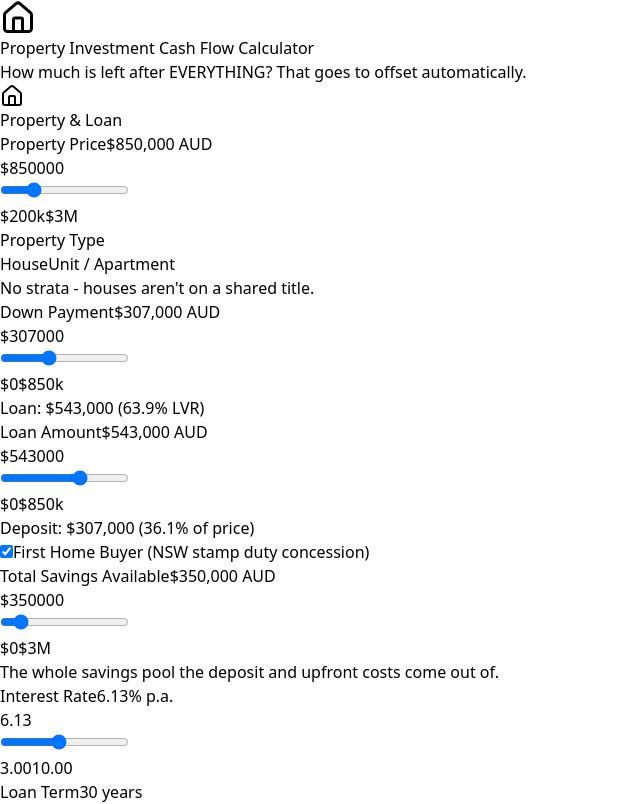
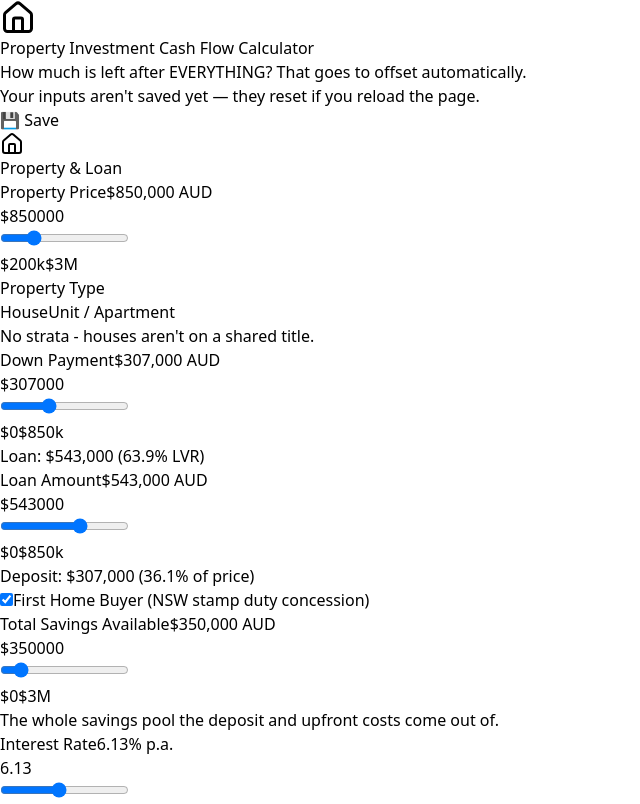
Before and after one commit to CModernel/property-calculator, a React (Vite) app: page / in a window 1280 px wide. Shown: the top 804 px of the page, without its empty margins (0-640 px from the left). Built offline with nearby package versions, Linux system fonts and the light colour scheme.

Commit message:
PCALC-20: Save scenarios to browser localStorage

```diff
--- a/src/App.jsx
+++ b/src/App.jsx
@@ -39,6 +39,7 @@ import { isMonthInRange } from './calculations/dateRange';
 import { getSteppedValue } from './calculations/steppedValue';
 import { useSteppedValue } from './hooks/useSteppedValue';
 import SteppedExpenseField from './components/SteppedExpenseField';
+import { loadScenario, saveScenario, clearScenario } from './persistence/scenarioStorage';
 import defaultConfig from '../config.default.json';
 
 // config.local.json is git-ignored and optional - import.meta.glob resolves to
@@ -46,7 +47,11 @@ import defaultConfig from '../config.default.json';
 // runtime fetch or fallback branching is needed for the common case.
 const localConfigModules = import.meta.glob('../config.local.json', { eager: true });
 const localConfig = Object.values(localConfigModules)[0]?.default ?? {};
-const config = { ...defaultConfig, ...localConfig };
+// A saved-in-browser scenario wins over both config files - it must replace
+// the defaults outright, not patch over them after the fact, or the page
+// would flash default values before the saved ones apply.
+const savedScenario = loadScenario();
+const config = { ...defaultConfig, ...localConfig, ...savedScenario };
 
 const PropertyInvestmentCalculator = () => {
   const [propertyPrice, setPropertyPrice] = useState(config.propertyPrice);
@@ -54,10 +59,10 @@ const PropertyInvestmentCalculator = () => {
   const [downPayment, setDownPayment] = useState(config.downPayment);
   const [interestRate, setInterestRate] = useState(config.interestRate);
   const [loanTermYears, setLoanTermYears] = useState(config.loanTermYears);
-  const strataFeesField = useSteppedValue(config.strataFees);
-  const utilitiesField = useSteppedValue(config.utilities);
-  const councilRatesField = useSteppedValue(config.councilRates);
-  const insuranceField = useSteppedValue(config.insurance);
+  const strataFeesField = useSteppedValue(config.strataFees, config.strataFeesChanges);
+  const utilitiesField = useSteppedValue(config.utilities, config.utilitiesChanges);
+  const councilRatesField = useSteppedValue(config.councilRates, config.councilRatesChanges);
+  const insuranceField = useSteppedValue(config.insurance, config.insuranceChanges);
   const [showPropertyExpenses, setShowPropertyExpenses] = useState(false);
 
   // Upfront purchase costs (NSW)
@@ -76,7 +81,7 @@ const PropertyInvestmentCalculator = () => {
   const [rateAdjustments, setRateAdjustments] = useState(config.rateAdjustments);
 
   // Rental options
-  const [tenants, setTenants] = useState([]);
+  const [tenants, setTenants] = useState(config.tenants ?? []);
   const [showRentalIncome, setShowRentalIncome] = useState(false);
   const [showAddTenant, setShowAddTenant] = useState(false);
   const [newTenantType, setNewTenantType] = useState('single');
@@ -88,19 +93,19 @@ const PropertyInvestmentCalculator = () => {
 
   // Your personal expenses
   const [fortnightlyIncome, setFortnightlyIncome] = useState(config.fortnightlyIncome);
-  const foodExpensesField = useSteppedValue(config.foodExpenses);
-  const transportExpensesField = useSteppedValue(config.transportExpenses);
-  const otherExpensesField = useSteppedValue(config.otherExpenses);
+  const foodExpensesField = useSteppedValue(config.foodExpenses, config.foodExpensesChanges);
+  const transportExpensesField = useSteppedValue(config.transportExpenses, config.transportExpensesChanges);
+  const otherExpensesField = useSteppedValue(config.otherExpenses, config.otherExpensesChanges);
   const [showPersonalExpenses, setShowPersonalExpenses] = useState(false);
 
   // Offset contributions state
-  const [offsetContributions, setOffsetContributions] = useState([]);
+  const [offsetContributions, setOffsetContributions] = useState(config.offsetContributions ?? []);
   const [showAddContribution, setShowAddContribution] = useState(false);
   const [newContribMonth, setNewContribMonth] = useState(1);
   const [newContribAmount, setNewContribAmount] = useState(config.newContribAmount);
 
   // Exceptional Expenses State
-  const [exceptExpenses, setExceptExpenses] = useState([]);
+  const [exceptExpenses, setExceptExpenses] = useState(config.exceptExpenses ?? []);
   const [showAddExceptExp, setShowAddExceptExp] = useState(false);
   const [newExpName, setNewExpName] = useState('Rent');
   const [newExpAmount, setNewExpAmount] = useState(config.newExpAmount);
@@ -112,6 +117,10 @@ const PropertyInvestmentCalculator = () => {
 
   // Timeline Explorer State
   const [timelineMonth, setTimelineMonth] = useState(0);
+
+  // Whether the current inputs are backed by a saved-in-browser scenario -
+  // drives the Save/Reset bar's copy and whether "Reset" is even offered.
+  const [hasSavedScenario, setHasSavedScenario] = useState(savedScenario !== null);
 
   // Calculate total scheduled offset contributions
   const totalScheduledOffset = calculateTotalScheduledOffset(offsetContributions);
@@ -302,6 +311,43 @@ const PropertyInvestmentCalculator = () => {
     }
   };
 
+  // Only the ~24 "data" inputs are saved - ephemeral UI state (collapsed
+  // sections, in-progress "Add" form drafts, the Timeline Explorer's
+  // selected month) isn't part of a scenario.
+  const handleSaveScenario = () => {
+    const scenario = {
+      propertyPrice, propertyType, downPayment, interestRate, loanTermYears,
+      strataFees: strataFeesField.base, strataFeesChanges: strataFeesField.changes,
+      utilities: utilitiesField.base, utilitiesChanges: utilitiesField.changes,
+      councilRates: councilRatesField.base, councilRatesChanges: councilRatesField.changes,
+      insurance: insuranceField.base, insuranceChanges: insuranceField.changes,
+      isFirstHomeBuyer, totalSavings, payLmiUpfront,
+      conveyancing, buildingInspection, pestInspection, registrationFees, searches,
+      loanEstablishmentFee, propertyValuation, homeInsurance, rateAdjustments,
+      tenants,
+      fortnightlyIncome,
+      foodExpenses: foodExpensesField.base, foodExpensesChanges: foodExpensesField.changes,
+      transportExpenses: transportExpensesField.base, transportExpensesChanges: transportExpensesField.changes,
+      otherExpenses: otherExpensesField.base, otherExpensesChanges: otherExpensesField.changes,
+      offsetContributions,
+      exceptExpenses,
+    };
+    if (saveScenario(scenario)) {
+      setHasSavedScenario(true);
+    } else {
+      alert('Could not save - your browser may be blocking local storage (e.g. private browsing).');
+    }
+  };
+
+  const handleClearSavedScenario = () => {
+    if (!window.confirm('Clear your saved scenario and reset to defaults?')) return;
+    clearScenario();
+    // Reloading lets the normal (now scenario-less) initialization flow reset
+    // all ~24 pieces of state at once, instead of duplicating every default
+    // here a second time.
+    window.location.reload();
+  };
+
   // Functions for managing offset contributions
   const addOffsetContribution = () => {
     if (newContribAmount <= 0) return;
@@ -404,6 +450,32 @@ const PropertyInvestmentCalculator = () => {
           Property Investment Cash Flow Calculator
         </h1>
         <p className="text-gray-600">How much is left after EVERYTHING? That goes to offset automatically.</p>
+      </div>
+
+      <div className="bg-white rounded-lg shadow-md p-4 mb-4 flex items-center justify-between gap-3 flex-wrap">
+        <p className="text-sm text-gray-600">
+          {hasSavedScenario
+            ? '💾 This scenario is saved in your browser.'
+            : "Your inputs aren't saved yet — they reset if you reload the page."}
+        </p>
+        <div className="flex gap-2">
+          <button
+            type="button"
+            onClick={handleSaveScenario}
+            className="px-4 py-2 bg-blue-600 text-white rounded-lg text-sm font-medium hover:bg-blue-700"
+          >
+            💾 Save
+          </button>
+          {hasSavedScenario && (
+            <button
+              type="button"
+              onClick={handleClearSavedScenario}
+              className="px-4 py-2 bg-gray-200 text-gray-700 rounded-lg text-sm font-medium hover:bg-gray-300"
+            >
+              Reset to defaults
+            </button>
+          )}
+        </div>
       </div>
 
       <div className="grid grid-cols-1 lg:grid-cols-3 gap-6">
--- a/src/hooks/useSteppedValue.js
+++ b/src/hooks/useSteppedValue.js
@@ -4,9 +4,9 @@ import { useState } from 'react';
 // each superseding the previous one from its startMonth onward (see
 // getSteppedValue in src/calculations/steppedValue.js for how a month's
 // effective value is resolved).
-export function useSteppedValue(initialBase) {
+export function useSteppedValue(initialBase, initialChanges = []) {
   const [base, setBase] = useState(initialBase);
-  const [changes, setChanges] = useState([]);
+  const [changes, setChanges] = useState(initialChanges);
 
   const addChange = (amount, startMonth) => {
     if (changes.some((c) => c.startMonth === startMonth)) {
--- /dev/null
+++ b/src/persistence/scenarioStorage.js
@@ -0,0 +1,48 @@
+const STORAGE_KEY = 'propertyCalculator.scenario';
+const SCHEMA_VERSION = 1;
+
+// A version mismatch means the saved shape no longer matches what this
+// version of the app expects - discard rather than attempt a migration,
+// since a half-migrated state is worse than starting from defaults.
+export function parseScenarioPayload(raw, expectedVersion = SCHEMA_VERSION) {
+  if (!raw) return null;
+  try {
+    const parsed = JSON.parse(raw);
+    if (parsed?.version !== expectedVersion) return null;
+    return parsed.data ?? null;
+  } catch {
+    return null;
+  }
+}
+
+export function serializeScenarioPayload(data, version = SCHEMA_VERSION) {
+  return JSON.stringify({ version, data });
+}
+
+// Thin, unavoidably-impure wrappers over localStorage - not unit tested
+// (same convention as NumberSliderField/hooks: browser-API-touching code is
+// verified manually, not under vitest's 'node' test environment).
+export function loadScenario() {
+  try {
+    return parseScenarioPayload(localStorage.getItem(STORAGE_KEY));
+  } catch {
+    return null;
+  }
+}
+
+export function saveScenario(data) {
+  try {
+    localStorage.setItem(STORAGE_KEY, serializeScenarioPayload(data));
+    return true;
+  } catch {
+    return false;
+  }
+}
+
+export function clearScenario() {
+  try {
+    localStorage.removeItem(STORAGE_KEY);
+  } catch {
+    // best-effort
+  }
+}
```
Also changed, not shown: 2 other files (tests, documents, lock files or other folders).
